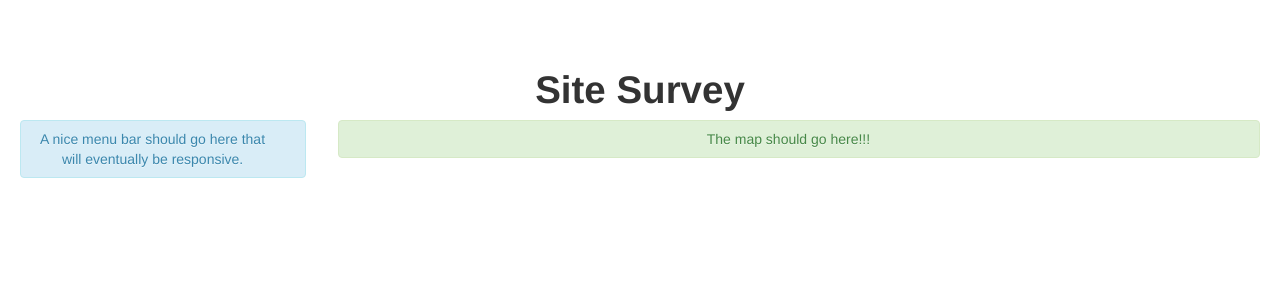
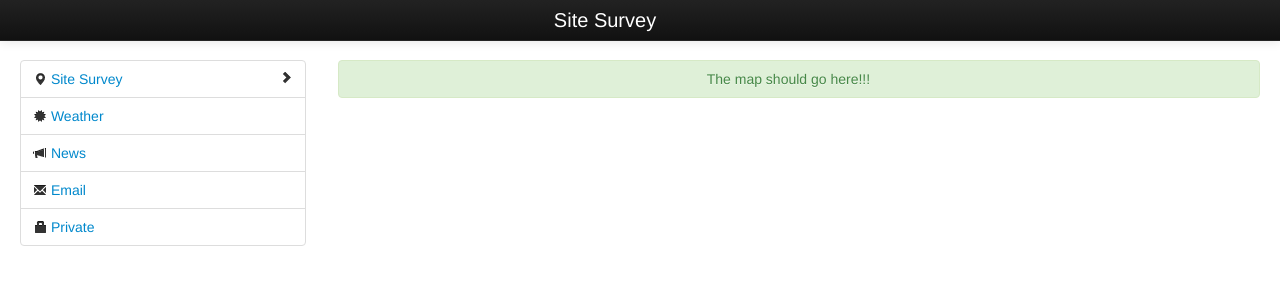
Before and after one commit to jamasters/geoscience-training, a website: page index.html at #/view1 in a window 1280 px wide. Drawn offline with Linux system fonts and the light colour scheme.

Commit message:
Exercise 3

```diff
--- a/index.html
+++ b/index.html
@@ -12,7 +12,13 @@
    </head>
    <body>
 
-      <h1 class="text-center">Site Survey</h1>
+      <div class="navbar navbar-inverse navbar-fixed-top">
+         <div class="navbar-inner">
+            <div class="container-fluid">
+               <a class="brand span12 text-center" href="#/view1">Site Survey</a>
+            </div>
+         </div>
+      </div>
 
       <div class="container-fluid">
          <div ng-view />
--- a/partials/partial1.html
+++ b/partials/partial1.html
@@ -1,8 +1,22 @@
 <div class="row-fluid">
    <div class="span3">
-      <div class="alert alert-info text-center">
-         A nice menu bar should go here that will eventually be responsive.
-      </div>
+      <ul class="nav nav-tabs nav-stacked pull-left span12">
+         <li>
+            <a href="" class="active"><i class="icon-map-marker"></i> Site Survey <i class="icon-chevron-right pull-right"></i> </a>
+         </li>
+         <li class="">
+            <a href=""><i class="icon-certificate"></i> Weather</a>
+         </li>
+         <li class="">
+            <a href=""><i class="icon-bullhorn"></i> News</a>
+         </li>
+         <li class="">
+            <a href=""><i class="icon-envelope"></i> Email</a>
+         </li>
+         <li class="">
+            <a href=""><i class="icon-lock"></i> Private</a>
+         </li>
+      </ul>
    </div>
    <div class="span9">
       <div class="alert alert-success text-center">
```
